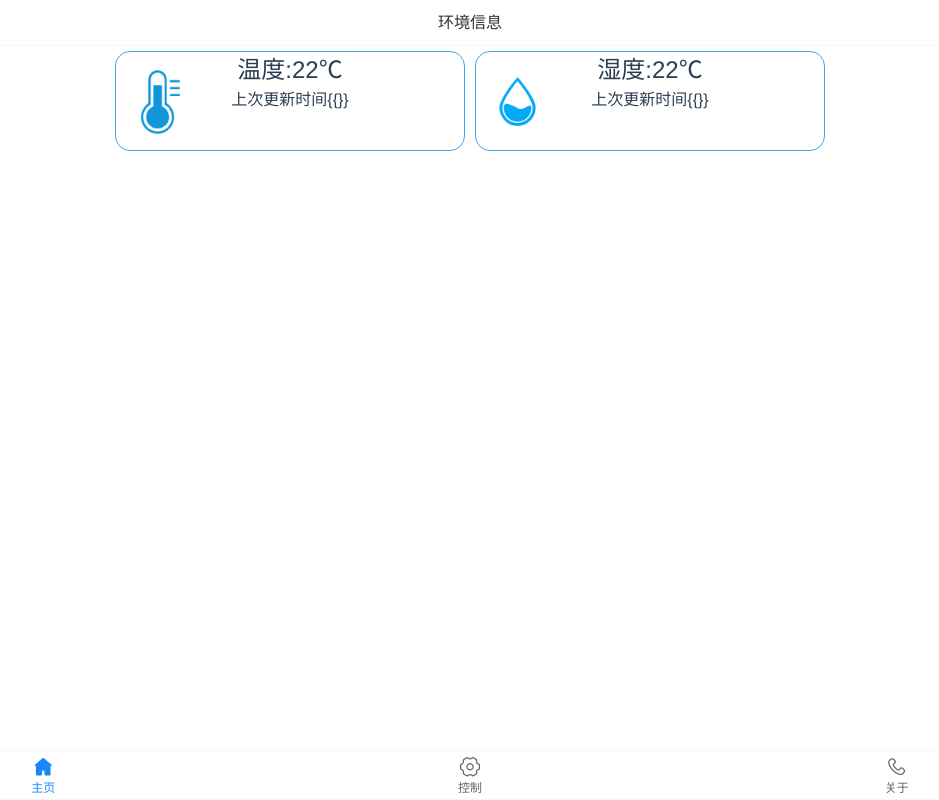
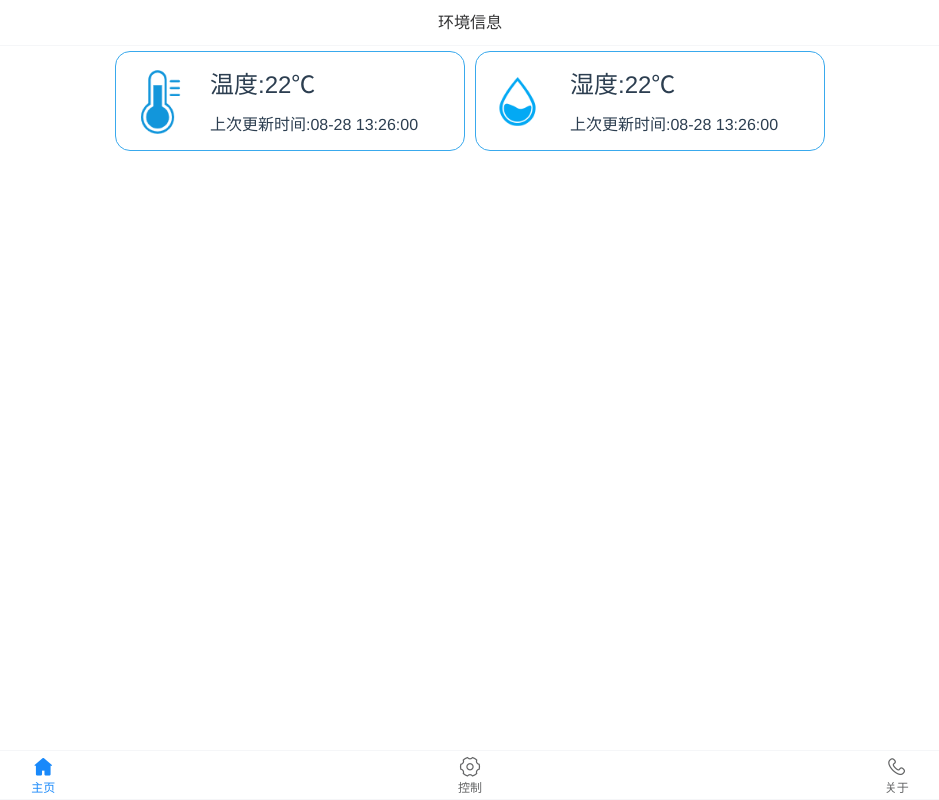
Before and after one commit to qiaodou-w/IOTplat, a Vue app: page / in a window 1280 px wide. Shown: the whole page, without its empty margins (170-1109 px from the left). Built offline with nearby package versions, Linux system fonts and the light colour scheme.

Commit message:
添加环境数据详情页

```diff
--- a/package.json
+++ b/package.json
@@ -9,6 +9,7 @@
   },
   "dependencies": {
     "core-js": "^3.6.5",
+    "moment": "^2.27.0",
     "vant": "^2.10.3",
     "vue": "^2.6.11",
     "vue-router": "^3.2.0",
--- a/src/components/content/Info.vue
+++ b/src/components/content/Info.vue
@@ -1,8 +1,10 @@
 <template>
-  <div class="info">
+  <div class="info" @click="jump">
     <img :src="src.img" :alt="src.text" />
-    <p id="name">{{ src.text + ":" + "22℃"}}</p>
-    <p id="time">上次更新时间{{}}</p>
+    <div class="text">
+      <p id="name">{{ src.text + ":" + "22℃" }}</p>
+      <p id="time">上次更新时间:{{ src.data.time }}</p>
+    </div>
   </div>
 </template>
 
@@ -16,12 +18,16 @@ export default {
         return {};
       }
     }
+  },
+  methods: {
+    jump(){
+      this.$router.push("home/"+this.src.name)
+    }
   }
 };
 </script>
 
 <style>
-
 p {
   margin: 0;
   padding: 0;
@@ -47,7 +53,16 @@ p {
   height: 64px;
 }
 
+.text {
+  position: absolute;
+  left: 94px;
+  top: 50px;
+  transform: translateY(-50%);
+}
 #name {
+  padding-bottom: 10px;
+
+  text-align: left;
   font-size: 24px;
 }
 </style>
--- a/src/views/Home.vue
+++ b/src/views/Home.vue
@@ -2,13 +2,14 @@
   <div class="home">
     <van-nav-bar title="环境信息" />
     <div class="environment-info">
-      <environment-info :src="temperature"></environment-info>
-      <environment-info :src="humidity"></environment-info>
+      <environment-info :src="EnvironmentInfo.temperature"></environment-info>
+      <environment-info :src="EnvironmentInfo.humidity"></environment-info>
     </div>
   </div>
 </template>
 
 <script>
+let moment = require("moment");
 import { NavBar } from "vant";
 import Vue from "vue";
 import EnvironmentInfo from "../components/content/Info";
@@ -19,13 +20,23 @@ export default {
   name: "Home",
   data() {
     return {
-      temperature: {
-        img: require("@/assets/img/temp-n.png"),
-        text: "温度"
-      },
-      humidity: {
-        img: require("@/assets/img/shidu2.png"),
-        text: "湿度"
+      EnvironmentInfo: {
+        temperature: {
+          img: require("@/assets/img/temp-n.png"),
+          text: "温度",
+          name: "temperature",
+          data: {
+            time: moment().format("MM-DD HH:mm:ss")
+          }
+        },
+        humidity: {
+          img: require("@/assets/img/shidu2.png"),
+          text: "湿度",
+          name: "humidity",
+          data: {
+            time: moment().format("MM-DD HH:mm:ss")
+          }
+        }
       }
     };
   },
```
Also changed, not shown: src/views/EnvDetail.vue (added, +11 -0 lines), 1 other file (tests, documents, lock files or other folders).
